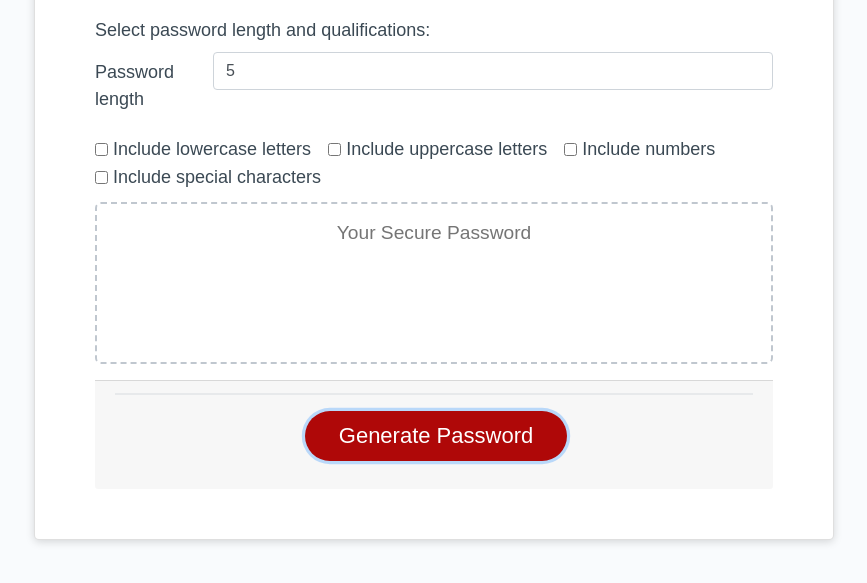
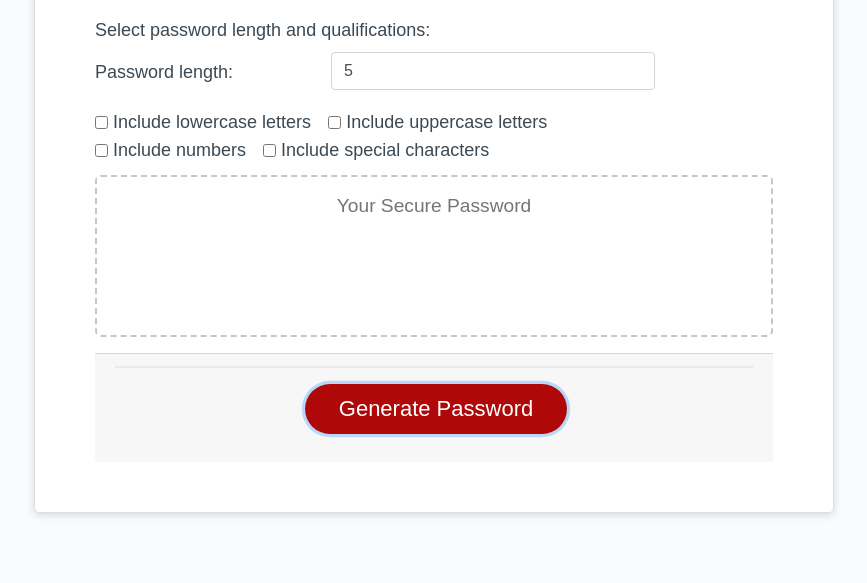
Before and after one commit to skerr924/passwordgenerator, a plain HTML site: page index.html in a window 1280 px wide. Both pictures are taken after typing "5" into the empty fields and a click on the button "Generate Password". Shown: the part 213-796 px from the top of the page, without its empty margins (206-1073 px from the left). Drawn offline with nearby package versions, Linux system fonts and the light colour scheme.

Commit message:
Updated alert language and form placeholder language to be more user-friendly`

```diff
--- a/index.html
+++ b/index.html
@@ -26,9 +26,9 @@
             <!-- form determines qualifications for the password -->
             <form>
               <div class="form-group row">
-                <label for="colFormLabel" class="col-sm-2 col-form-label">Password length</label>
-                <div class="col-sm-10">
-                  <input type="number" class="form-control selectNum" id="colFormLabel" placeholder="enter a number between 8-128" min="8" max="128">
+                <label for="colFormLabel" class="col-sm-4 col-form-label">Password length:</label>
+                <div class="col-sm-6">
+                  <input type="number" class="form-control selectNum" id="colFormLabel" placeholder="Please enter a number between 8-128" min="8" max="128">
                 </div>
               </div>
               <div class="form-check form-check-inline">
@@ -39,6 +39,7 @@
                 <input class="form-check-input" type="checkbox" id="includeUppercase" value="uppercaseChecked">
                 <label class="form-check-label" for="inlineCheckbox2">Include uppercase letters</label>
               </div>
+              <br>
               <div class="form-check form-check-inline">
                 <input class="form-check-input" type="checkbox" id="includeNumbers" value="numberChecked">
                 <label class="form-check-label" for="inlineCheckbox1">Include numbers</label>
--- a/script.js
+++ b/script.js
@@ -42,7 +42,7 @@ function generateCharset() {
 
   //alerts user that sufficient information was not provided
   else {
-    alert("please provide some qualifying information for your password");
+    alert("Looks like you didn't give us enough information. What type of characters do you need in your password?");
   }
 }
 
@@ -52,7 +52,7 @@ function generatePassword() {
   var length = document.querySelector(".selectNum").value;
   if (length < 8 || length > 128) {
     // return("Please select a password length between 8 and 128");
-    alert("Please select a password length between 8 and 128");
+    alert("Oops! We only generate password between 8 and 128 characters long. Try again!");
   }
   else {
     generateCharset();
```
